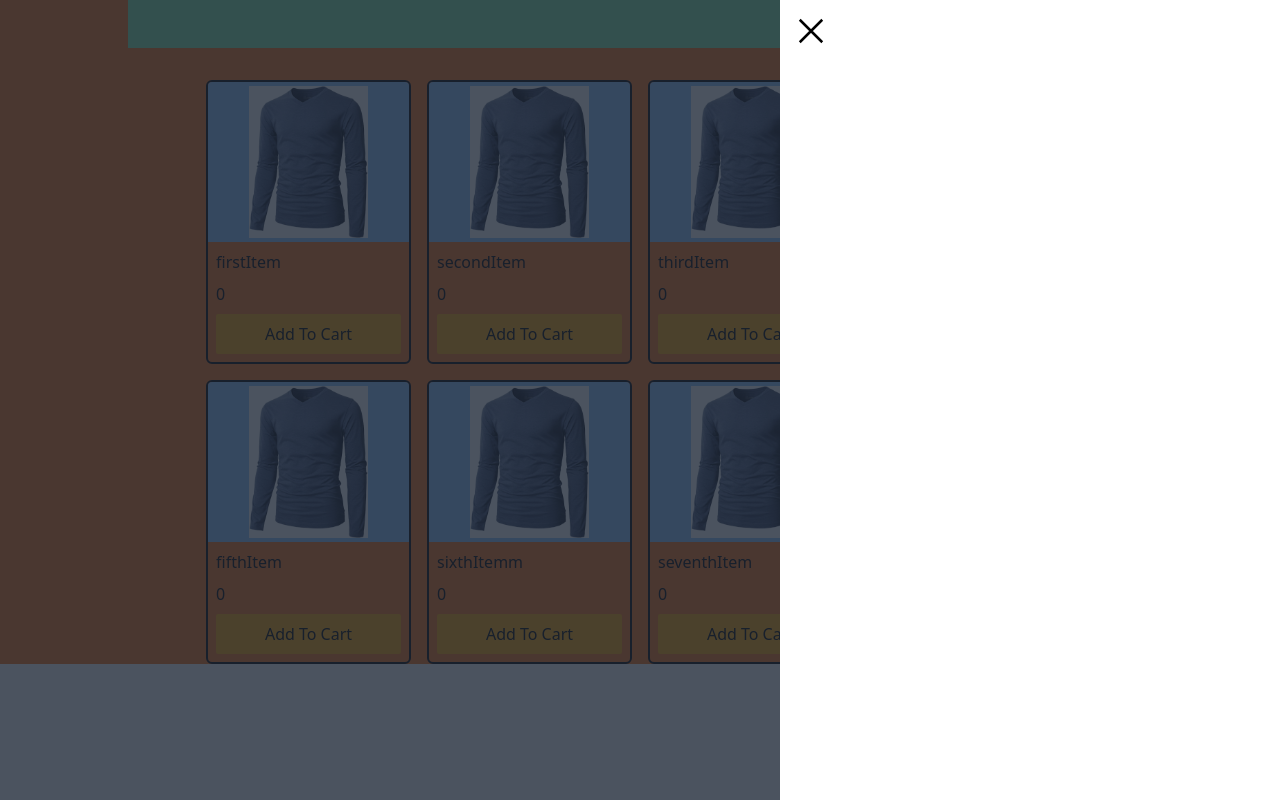
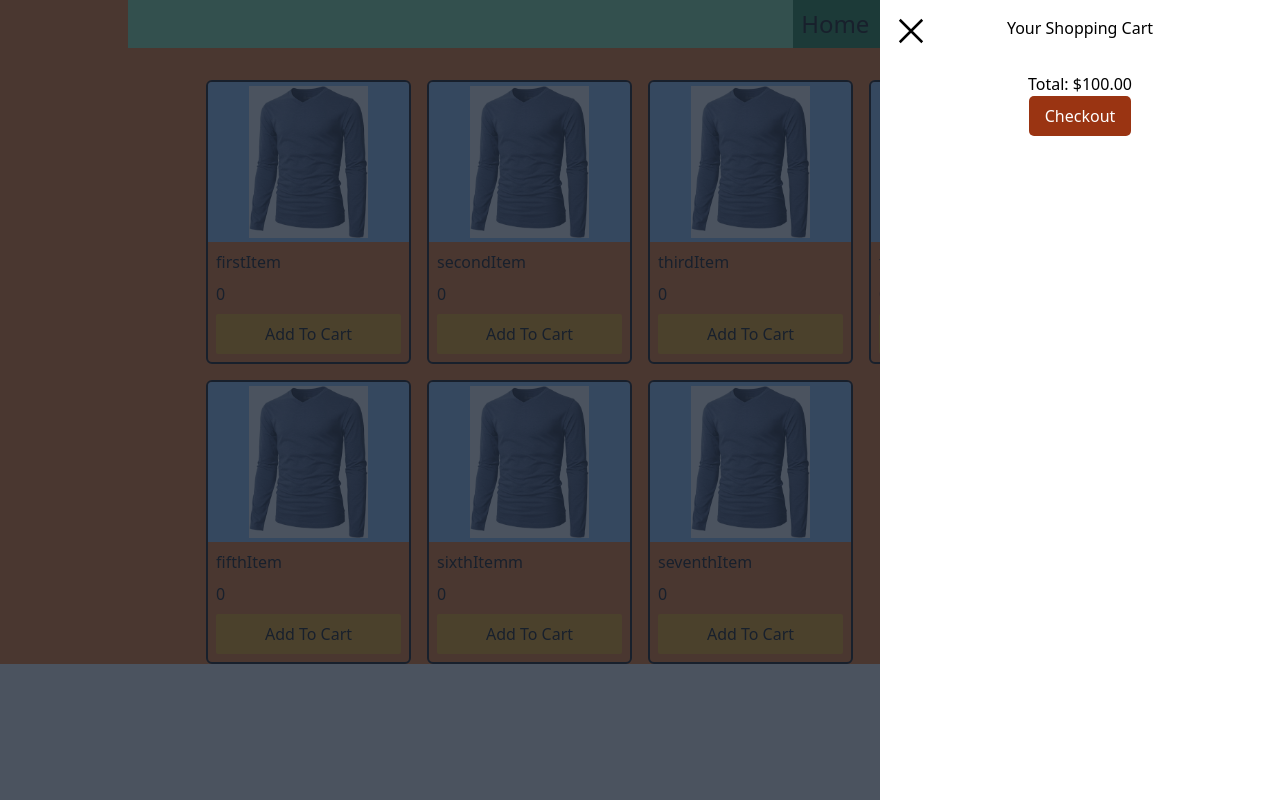
Before and after one commit to Complexlity/eCommerce-site, a React (Vite) app: page /products in a window 1280 px wide. Both pictures are taken after a click on the icon 1120 px from the left and 24 px from the top of the page. Built offline with nearby package versions, Linux system fonts and the light colour scheme.

Commit message:
Complete function to increment cart item number

```diff
--- a/src/App.tsx
+++ b/src/App.tsx
@@ -1,33 +1,14 @@
 import Navbar from "./components/Navbar";
-import { useDispatch, useSelector } from "react-redux";
-import type { RootState } from "./store/index.js";
-import { toggleOverlay } from "./store/overlay";
-import { GrClose } from "react-icons/gr";
 import RouteSwitch from "./RouteSwitch";
 import { BrowserRouter as Router } from "react-router-dom";
-const overlay: boolean = true;
+import Cart from "./components/Cart";
 
 function App() {
-  const overlay = useSelector((state: RootState) => state.overlay);
-  const dispatch = useDispatch();
   return (
     <div className="App   bg-orange-500 text-center">
       <Router>
         <Navbar />
-        {overlay && (
-          <div className="z-2 fixed inset-0  h-screen">
-            <div className=" absolute inset-0 h-full w-full bg-gray-800 opacity-[80%]"></div>
-            <div className=" absolute top-0 right-0 h-full w-[60%] max-w-[500px] bg-white opacity-[100%]">
-              <div
-                className="absolute left-4 top-4"
-                onClick={() => dispatch(toggleOverlay())}
-              >
-                <GrClose size={"30"} />
-              </div>
-            </div>
-          </div>
-        )}
-
+        <Cart />
         <RouteSwitch />
       </Router>
     </div>
--- a/src/components/Cards.tsx
+++ b/src/components/Cards.tsx
@@ -2,7 +2,6 @@ import { FC } from "react";
 import Card from "./Card";
 import type { RootState } from "../store/index.js";
 import { useSelector } from "react-redux";
-import { Root } from "react-dom/client";
 
 interface Props {}
 
--- /dev/null
+++ b/src/components/Cart.tsx
@@ -0,0 +1,40 @@
+import { useDispatch, useSelector } from "react-redux";
+import type { RootState } from "../store/index.js";
+import { toggleOverlay } from "../store/overlay";
+import { GrClose } from "react-icons/gr";
+import CartItems from "./CartItems.js";
+
+import { FC } from "react";
+interface Props {}
+
+const Cart: FC<Props> = () => {
+  const overlay = useSelector((state: RootState) => state.overlay);
+  const dispatch = useDispatch();
+  return (
+    <>
+      {overlay && (
+        <div className="z-2 fixed inset-0  h-screen">
+          <div className=" absolute inset-0 h-full w-full bg-gray-800 opacity-[80%]"></div>
+          <div className=" absolute top-0 right-0 h-full w-[80%] max-w-[400px] bg-white opacity-[100%] md:w-[60%]">
+            <div
+              className="absolute left-4 top-4"
+              onClick={() => dispatch(toggleOverlay())}
+            >
+              <GrClose size={"30"} />
+            </div>
+            <div className="mt-4">
+              <h1>Your Shopping Cart</h1>
+              <CartItems />
+              <p>Total: $100.00</p>
+              <button className="rounded-[5px] bg-orange-800 px-4 py-2 text-white">
+                Checkout
+              </button>
+            </div>
+          </div>
+        </div>
+      )}
+    </>
+  );
+};
+
+export default Cart;
--- /dev/null
+++ b/src/components/CartItems.tsx
@@ -0,0 +1,63 @@
+import { FC } from "react";
+import { useDispatch, useSelector } from "react-redux";
+import type { RootState } from "../store/index.js";
+import { addToCart } from "../store/cart";
+import { increment } from "../store/counterSlice.js";
+import longSleeve from "../assets/longSleeve.jpg";
+import { ShopItem } from "../interfaces.js";
+
+// interface Props {
+// }
+
+interface Props {
+  items: ShopItem;
+}
+
+const CartItems: FC = () => {
+  const cartItems = useSelector((state: RootState) => state.cartList);
+  return (
+    <ul className="mt-4 grid gap-4 p-2">
+      {cartItems.map((items) => {
+        return <Items key={items.id} items={items} />;
+      })}
+    </ul>
+  );
+};
+
+const Items: FC<Props> = ({ items }) => {
+  const dispatch = useDispatch();
+  const counts = useSelector((state: RootState) => state.counter);
+  const { name, id, price, count } = items;
+  return (
+    <li className="flex">
+      <div className="grid w-[40%] items-center justify-center">
+        <img className="h-[8rem]" src={longSleeve} alt="" />
+      </div>
+      <div className="grid flex-1 gap-1 p-2 ">
+        <h1>{name}</h1>
+        <p>{price}</p>
+        <div className=" flex items-center justify-center gap-3 ">
+          <button
+            className="flex h-8 w-8 items-center justify-center rounded-md
+          bg-gray-400"
+          >
+            -
+          </button>
+          <p>{count}</p>
+          <button
+            className="flex h-8 w-8 items-center justify-center rounded-md bg-gray-400 pb-1"
+            // onClick={() => dispatch(removeFromCart(id))}
+            onClick={() => {
+              dispatch(addToCart(id));
+              dispatch(increment());
+            }}
+          >
+            +
+          </button>
+        </div>
+      </div>
+    </li>
+  );
+};
+
+export default CartItems;
--- a/src/store/cart.ts
+++ b/src/store/cart.ts
@@ -1,7 +1,8 @@
 import { createSlice } from '@reduxjs/toolkit'
 import type { PayloadAction } from '@reduxjs/toolkit'
 import { ShopItem } from '../interfaces'
-import shop from './shop'
+
+
 
 const initialState: ShopItem[] = []
 
@@ -16,10 +17,14 @@ export const cartsSlice = createSlice({
                 shopItem.count! += 1
             }
             else state.push({ ...action.payload, count: 1 })
+        },
+        addToCart: (state: ShopItem[], action: PayloadAction<number>) => {
+            const shopItem = state.find(item => action.payload == item.id)!
+            shopItem.count! += 1
         }
     }
 })
 
 
-export const { addItem } = cartsSlice.actions
+export const { addItem, addToCart } = cartsSlice.actions
 export default cartsSlice.reducer
--- a/src/store/overlay.ts
+++ b/src/store/overlay.ts
@@ -7,9 +7,7 @@ export const overlaySlice = createSlice({
     initialState,
     reducers: {
         toggleOverlay: ((state: boolean) => {
-            console.log(state)
             return !state
-
         })
     }
 })
```
